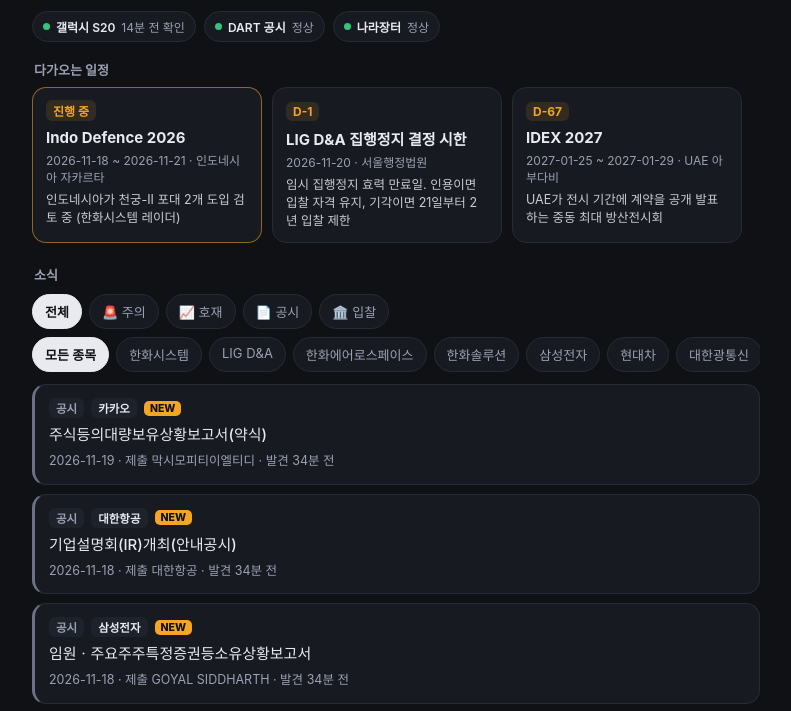
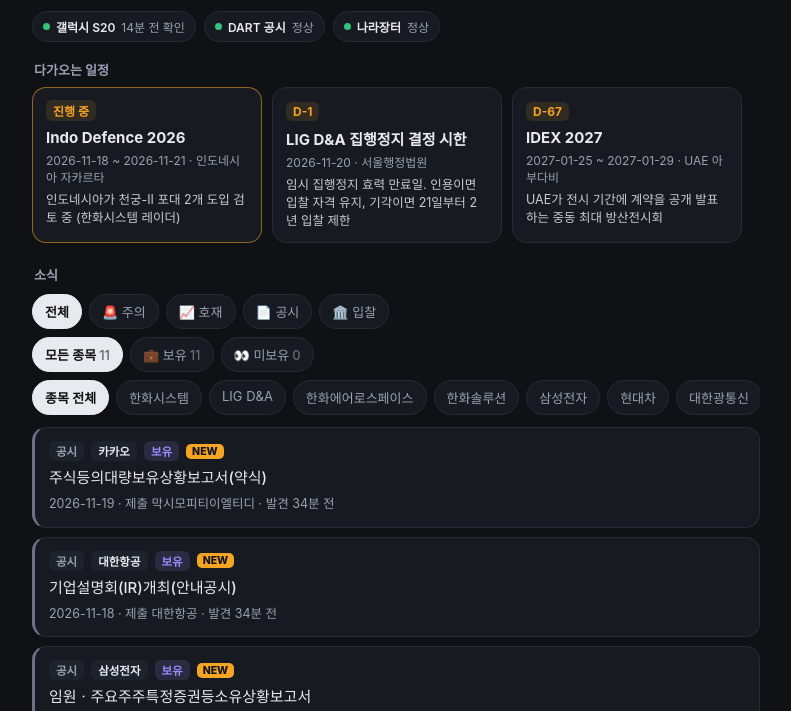
Before and after one commit to kssnit/invest-radar, a plain HTML site: page docs/index.html in a window 1280 px wide. Shown: the part 78-789 px from the top of the page, without its empty margins (244-1035 px from the left). Drawn offline with Linux system fonts and the light colour scheme.

Commit message:
투자 레이더 설치: docs/index.html

```diff
--- a/docs/index.html
+++ b/docs/index.html
@@ -64,6 +64,10 @@
   .tag.good { color: var(--green); background: rgba(52,196,124,.12); }
   .tag.g2b { color: var(--blue); background: rgba(91,140,255,.12); }
   .tag.corp { color: var(--text); }
+  .tag.held { color: var(--violet); background: rgba(155,140,255,.14); }
+  .tag.unheld { color: var(--sub); background: transparent; border: 1px dashed var(--line); padding: 1px 6px; }
+  .chip.unheld:not(.on) { border-style: dashed; }
+  .chip .n { opacity: .6; margin-left: 3px; font-weight: 500; }
   .new { font-size: 10.5px; font-weight: 800; color: #111; background: var(--amber); padding: 1px 6px; border-radius: 5px; }
   .title { font-size: 15px; line-height: 1.45; font-weight: 550; word-break: keep-all; overflow-wrap: anywhere; }
   .meta2 { color: var(--sub); font-size: 12.5px; margin-top: 6px; line-height: 1.5; }
@@ -95,6 +99,7 @@
 
   <div class="section-title">소식</div>
   <div class="filters" id="kindFilters"></div>
+  <div class="filters" id="holdFilters"></div>
   <div class="filters" id="corpFilters"></div>
   <div class="feed" id="feed"></div>
 
@@ -106,7 +111,7 @@
   "use strict";
   var DATA = null;
   var ALIVE = null;
-  var state = { kind: "all", corp: "" };
+  var state = { kind: "all", corp: "", hold: "" };
   var REFRESH_MS = 120000;
 
   function $(id) { return document.getElementById(id); }
@@ -198,11 +203,38 @@
     $("kindFilters").innerHTML = kinds.map(function (k) {
       return '<span class="chip' + (state.kind === k[0] ? " on" : "") + '" data-kind="' + k[0] + '">' + k[1] + "</span>";
     }).join("");
-    var corps = (DATA.watchlist || []).map(function (w) { return w.name; });
-    $("corpFilters").innerHTML = corps.length ? ['<span class="chip' + (state.corp === "" ? " on" : "") + '" data-corp="">모든 종목</span>']
-      .concat(corps.map(function (c) {
-        return '<span class="chip' + (state.corp === c ? " on" : "") + '" data-corp="' + esc(c) + '">' + esc(c) + "</span>";
+    var wl = DATA.watchlist || [];
+    var nHeld = wl.filter(function (w) { return w.held !== false; }).length;
+    var holds = [["", "모든 종목", wl.length], ["held", "💼 보유", nHeld], ["unheld", "👀 미보유", wl.length - nHeld]];
+    $("holdFilters").innerHTML = wl.length ? holds.map(function (h) {
+      return '<span class="chip' + (state.hold === h[0] ? " on" : "") + '" data-hold="' + h[0] + '">' + h[1] +
+        '<span class="n">' + h[2] + "</span></span>";
+    }).join("") : "";
+    var shown = wl.filter(function (w) { return !state.hold || (state.hold === "held") === (w.held !== false); });
+    $("corpFilters").innerHTML = shown.length ? ['<span class="chip' + (state.corp === "" ? " on" : "") + '" data-corp="">' +
+        (state.hold === "held" ? "보유 전체" : state.hold === "unheld" ? "미보유 전체" : "종목 전체") + "</span>"]
+      .concat(shown.map(function (w) {
+        return '<span class="chip' + (w.held === false ? " unheld" : "") + (state.corp === w.name ? " on" : "") +
+          '" data-corp="' + esc(w.name) + '">' + esc(w.name) + "</span>";
       })).join("") : "";
+  }
+
+  // 보유 여부는 지금 config.json(watchlist) 기준으로 표시 — 나중에 사고팔아도 지난 카드까지 맞게 바뀝니다
+  function heldOf(it) {
+    var wl = DATA.watchlist || [];
+    for (var i = 0; i < wl.length; i++) {
+      if (it.stock_code && wl[i].stock_code === it.stock_code) return wl[i].held !== false;
+    }
+    return typeof it.held === "boolean" ? it.held : null;
+  }
+
+  function matchHold(it, hold) {
+    if (!hold) return true;
+    var want = hold === "held";
+    if (it._type === "dart") return heldOf(it) === want;
+    return (DATA.watchlist || []).some(function (w) {
+      return (w.held !== false) === want && matchCorp(it, w.name);
+    });
   }
 
   function matchCorp(it, corp) {
@@ -216,7 +248,7 @@
     var list = items().filter(function (it) {
       if (state.kind === "danger" || state.kind === "good") { if (it.level !== state.kind) return false; }
       else if (state.kind === "dart" || state.kind === "g2b") { if (it._type !== state.kind) return false; }
-      return matchCorp(it, state.corp);
+      return matchHold(it, state.hold) && matchCorp(it, state.corp);
     });
     if (!list.length) {
       $("feed").innerHTML = '<div class="empty">아직 표시할 소식이 없어요.<br>새 공시나 입찰 결과가 생기면 여기에 쌓이고 디스코드로 알려드려요.</div>';
@@ -227,7 +259,9 @@
       var head, meta;
       if (it._type === "dart") {
         var lv = { danger: ["danger", "주의"], good: ["good", "호재"], info: ["", "공시"] }[it.level] || ["", "공시"];
-        head = '<span class="tag ' + lv[0] + '">' + lv[1] + '</span><span class="tag corp">' + esc(it.corp) + "</span>";
+        var h = heldOf(it);
+        head = '<span class="tag ' + lv[0] + '">' + lv[1] + '</span><span class="tag corp">' + esc(it.corp) + "</span>" +
+          (h === true ? '<span class="tag held">보유</span>' : h === false ? '<span class="tag unheld">미보유</span>' : "");
         meta = esc(it.date) + (it.filer ? " · 제출 " + esc(it.filer) : "");
       } else {
         head = '<span class="tag g2b">개찰' + (it.kind ? " · " + esc(it.kind) : "") + "</span>" +
@@ -286,6 +320,7 @@
     if (!c || !DATA) return;
     if (c.hasAttribute("data-kind")) state.kind = c.getAttribute("data-kind");
     if (c.hasAttribute("data-corp")) state.corp = c.getAttribute("data-corp");
+    if (c.hasAttribute("data-hold")) { state.hold = c.getAttribute("data-hold"); state.corp = ""; }
     renderFilters();
     renderFeed();
   });
```
